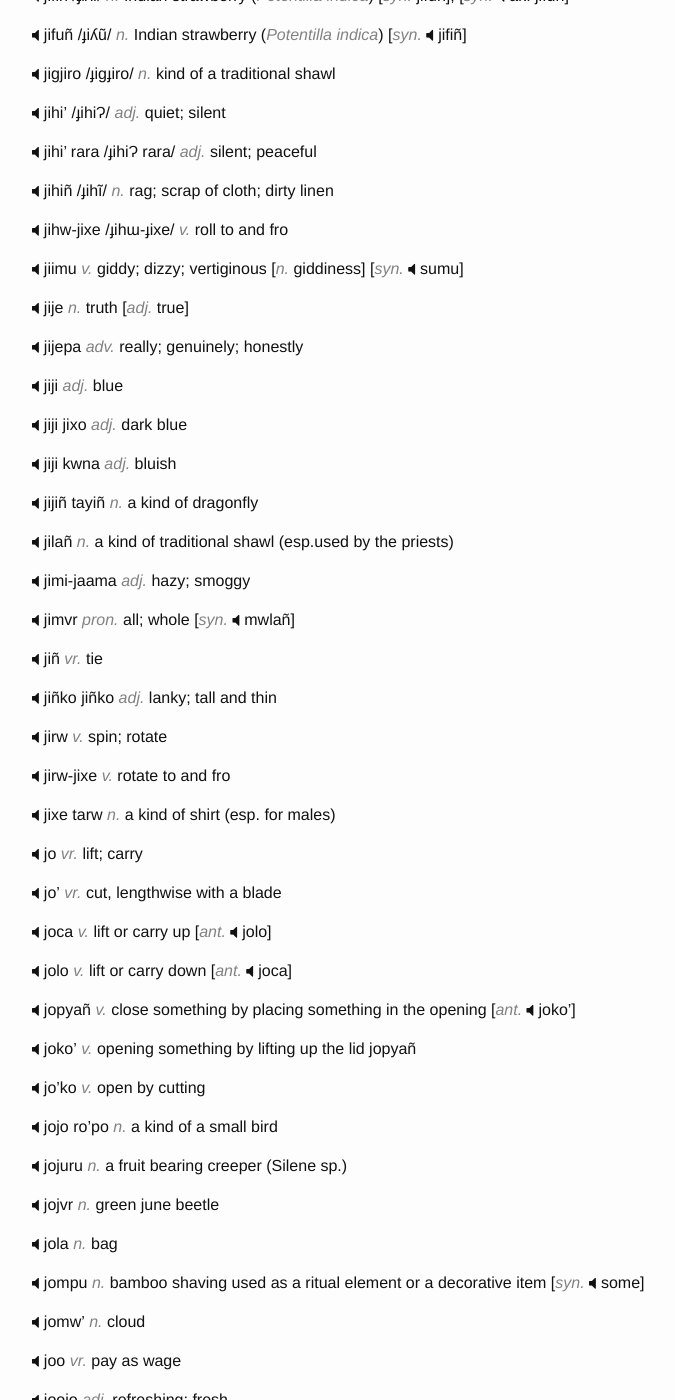
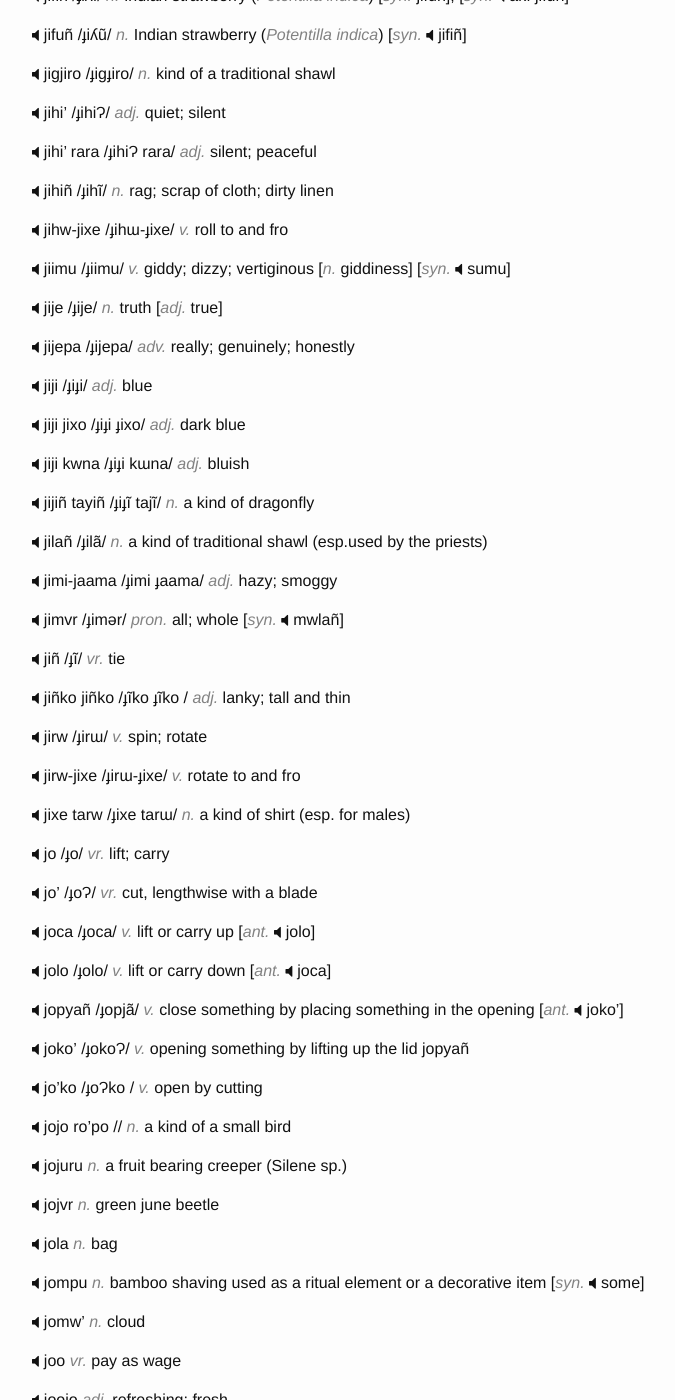
Before and after one commit to hacksparrow/language.apatani.org, a Jekyll site: the page built from dictionary/j.md, in a window 1280 px wide and 1400 px high, scrolled down 1492 px. Shown: the whole window, without its empty margins (238-913 px from the left). Built offline with Jekyll 4.4.1, drawn with Linux system fonts in a browser that asks for light colours; nearby versions of some CDN libraries; comment, search, counter and statistics services are not loaded.

Commit message:
Update j.md

```diff
--- a/dictionary/j.md
+++ b/dictionary/j.md
@@ -117,73 +117,73 @@ __jihiñ__	/ɟihĩ/ _n._	rag; scrap of cloth; dirty linen
 __jihw-jixe__	/ɟihɯ-ɟixe/ _v._	roll to and fro
 
 
-__jiimu__	_v._	giddy; dizzy; vertiginous	[_n._	giddiness]	[_syn._	sumu]
+__jiimu__	/ɟiimu/ _v._	giddy; dizzy; vertiginous	[_n._	giddiness]	[_syn._	sumu]
 
 
-__jije__	_n._	truth	[_adj._	true]
+__jije__	/ɟije/ _n._	truth	[_adj._	true]
 
 
-__jijepa__	_adv._	really; genuinely; honestly
+__jijepa__ /ɟijepa/	_adv._	really; genuinely; honestly
 
 
-__jiji__	_adj._	blue
+__jiji__	/ɟiɟi/ _adj._	blue
 
 
-__jiji jixo__	_adj._	dark blue
+__jiji jixo__	/ɟiɟi ɟixo/ _adj._	dark blue
 
 
-__jiji kwna__	_adj._	bluish
+__jiji kwna__	/ɟiɟi kɯna/ _adj._	bluish
 
 
-__jijiñ tayiñ__	_n._	a kind of dragonfly
+__jijiñ tayiñ__	/ɟiɟĩ tajĩ/ _n._	a kind of dragonfly
 
 
-__jilañ__	_n._	a kind of traditional shawl (esp.used by the priests)
+__jilañ__ /ɟilã/	_n._	a kind of traditional shawl (esp.used by the priests)
 
 
-__jimi-jaama__	_adj._	hazy; smoggy
+__jimi-jaama__	/ɟimi ɟaama/ _adj._	hazy; smoggy
 
 
-__jimvr__	_pron._	all; whole	[_syn._	mwlañ]
+__jimvr__	/ɟimǝr/ _pron._	all; whole	[_syn._	mwlañ]
 
 
-__jiñ__	_vr._	tie
+__jiñ__	/ɟĩ/ _vr._	tie
 
 
-__jiñko jiñko__	_adj._	lanky; tall and thin
+__jiñko jiñko__	/ɟĩko ɟĩko / _adj._	lanky; tall and thin
 
 
-__jirw__	_v._	spin; rotate
+__jirw__	/ɟirɯ/ _v._	spin; rotate
 
 
-__jirw-jixe__	_v._	rotate to and fro
+__jirw-jixe__	/ɟirɯ-ɟixe/ _v._	rotate to and fro
 
 
-__jixe tarw__	_n._	a kind of shirt (esp. for males)
+__jixe tarw__	/ɟixe tarɯ/ _n._	a kind of shirt (esp. for males)
 
 
-__jo__	_vr._	lift; carry
+__jo__	/ɟo/ _vr._	lift; carry
 
 
-__jo'__	_vr._	cut, lengthwise with a blade
+__jo'__	/ɟoɁ/ _vr._	cut, lengthwise with a blade
 
 
-__joca__	_v._	lift or carry up	[_ant._	jolo]
+__joca__	/ɟoca/ _v._	lift or carry up	[_ant._	jolo]
 
 
-__jolo__	_v._	lift or carry down	[_ant._	joca]
+__jolo__	/ɟolo/ _v._	lift or carry down	[_ant._	joca]
 
 
-__jopyañ__	_v._	close something by placing something in the opening	[_ant._	joko']
+__jopyañ__	/ɟopjã/ _v._	close something by placing something in the opening	[_ant._	joko']
 
 
-__joko'__	_v._	opening something by lifting up the lid		jopyañ
+__joko'__	/ɟokoɁ/ _v._	opening something by lifting up the lid		jopyañ
 
 
-__jo'ko__	_v._	open by cutting
+__jo'ko__	/ɟoɁko / _v._	open by cutting
 
 
-__jojo ro'po__	_n._	a kind of a small bird
+__jojo ro'po__	// _n._	a kind of a small bird
 
 
 __jojuru__	_n._	a fruit bearing creeper (Silene sp.)
```
